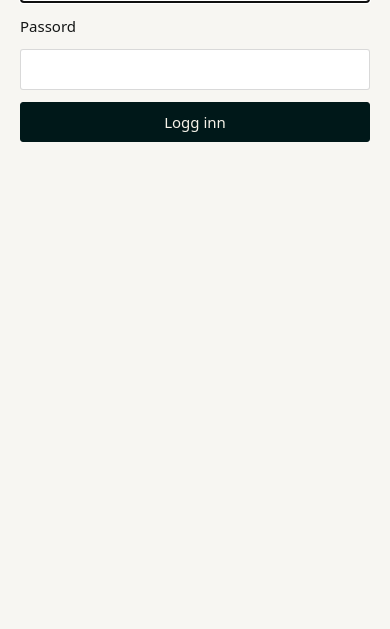
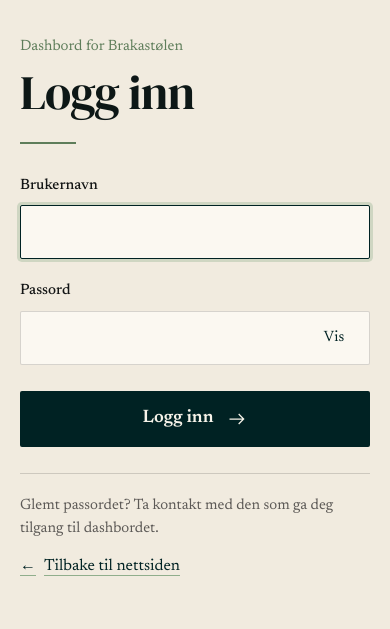
Before and after one commit to bogdantro/brakastolen, a Django app: page /dashboard/login/ in a window 390 px wide. Shown: the part 288-917 px from the top of the page. Before the commit the page ends 430 px from the top, so only its background shows below. Run offline with Django 5.2, Linux system fonts and the light colour scheme; style sheets or scripts are compiled from the project's sources; parts of the project's set-up code (start-up, migrations or seed data) failed here and were passed over.

Commit message:
Dashboard: login page in the site's design
Split screen with the aerial photo, the logo on the brand-green block and
a cream block stepping up from the bottom, beside a cream form panel in
DM Serif Display and Newsreader. Adds a show/hide button for the
password, a busy state on submit and a link back to the site; on phones
the photo becomes a band above the form. Login logic and the lockout
after repeated failures are unchanged.

Co-Authored-By: Claude Opus 5.5 <noreply@anthropic.com>

```diff
--- a/apps/dashboard/templates/dashboard/login.html
+++ b/apps/dashboard/templates/dashboard/login.html
@@ -1,18 +1,64 @@
-{% extends 'dashboard/base.html' %}
-{% block title %}Logg inn{% endblock %}
+{% load static %}<!DOCTYPE html>
+<html lang="nb-NO">
+<head>
+  <meta charset="UTF-8">
+  <meta name="viewport" content="width=device-width, initial-scale=1.0">
+  <meta name="robots" content="noindex, nofollow">
+  <title>Logg inn – {{ business.name }}</title>
+  <link rel="icon" href="{% static 'images/favicon/favicon-32.png' %}" sizes="32x32" type="image/png">
+  {% comment %} The login page wears the public site's design: same fonts, colours and stepped cream blocks. {% endcomment %}
+  <link rel="preconnect" href="https://fonts.googleapis.com">
+  <link rel="preconnect" href="https://fonts.gstatic.com" crossorigin>
+  <link href="https://fonts.googleapis.com/css2?family=DM+Serif+Display&family=Newsreader:opsz,wght@6..72,400;6..72,500;6..72,600&display=swap" rel="stylesheet">
+  <link rel="stylesheet" href="{% static 'scss/dashboard/login.css' %}">
+</head>
+<body class="login-page">
+  <main class="login-layout">
+    <section class="login-visual" aria-hidden="true">
+      <img src="{% static 'images/hero/hero-1-tranberg-utvikling-vaset.jpg' %}" alt="">
+      <div class="login-brand">
+        <img src="{% static 'images/logo/logo-mark-hvit.png' %}" alt="" width="60" height="42">
+        <span>
+          <span class="brand-name">{{ business.name }}</span>
+          <span class="brand-place">Vaset · Valdres</span>
+        </span>
+      </div>
+      <p class="login-quote">Tomter, henvendelser og nyheter – samlet på ett sted.</p>
+    </section>
 
-{% block content %}
-<section class="login">
-  <h1>Logg inn</h1>
-  <p>Dashbordet for {{ business.name }}.</p>
-  {% if error %}<p class="message error" role="alert">{{ error }}</p>{% endif %}
-  <form method="post" class="stack">
+    <section class="login-panel" aria-labelledby="login-title">
+      <div class="login-box">
+        <p class="login-kicker">Dashbord for {{ business.name }}</p>
+        <h1 id="login-title">Logg inn</h1>
+        <span class="login-rule" aria-hidden="true"></span>
+
+        {% if error %}<p class="login-error" role="alert">{{ error }}</p>{% endif %}
+
+        <form method="post" class="login-form" novalidate>
           {% csrf_token %}
+          <div class="field">
             <label for="{{ form.username.id_for_label }}">Brukernavn</label>
             {{ form.username }}
+          </div>
+          <div class="field">
             <label for="{{ form.password.id_for_label }}">Passord</label>
+            <div class="password-wrap">
               {{ form.password }}
-    <button type="submit" class="button">Logg inn</button>
+              <button type="button" class="show-password" aria-pressed="false" aria-controls="{{ form.password.id_for_label }}" data-show-password hidden>Vis</button>
+            </div>
+          </div>
+          <button type="submit" class="login-button">
+            Logg inn
+            <svg viewBox="0 0 24 24" width="20" height="20" aria-hidden="true"><path d="M3 12h17M14 6l6 6-6 6" fill="none" stroke="currentColor" stroke-width="1.5"/></svg>
+          </button>
         </form>
+
+        <p class="login-help">Glemt passordet? Ta kontakt med den som ga deg tilgang til dashbordet.</p>
+        <a href="/" class="back-link"><span aria-hidden="true">←</span> Tilbake til nettsiden</a>
+      </div>
     </section>
-{% endblock %}
+  </main>
+
+  <script src="{% static 'js/login.js' %}" defer></script>
+</body>
+</html>
--- /dev/null
+++ b/static/js/login.js
@@ -0,0 +1,27 @@
+// Dashboard login: a "Vis/Skjul" button for the password, and a busy state on submit
+// so a slow connection never invites a double click.
+
+document.addEventListener('DOMContentLoaded', function(){
+    const toggle = document.querySelector('[data-show-password]');
+    const form = document.querySelector('.login-form');
+    if (!form) return;
+
+    if (toggle){
+        const input = document.getElementById(toggle.getAttribute('aria-controls'));
+        // Shown only when JavaScript runs, since it does nothing without it
+        toggle.hidden = false;
+        toggle.addEventListener('click', function(){
+            const showing = input.type === 'text';
+            input.type = showing ? 'password' : 'text';
+            toggle.textContent = showing ? 'Vis' : 'Skjul';
+            toggle.setAttribute('aria-pressed', showing ? 'false' : 'true');
+            input.focus();
+        });
+    }
+
+    form.addEventListener('submit', function(){
+        const button = form.querySelector('.login-button');
+        button.disabled = true;
+        button.classList.add('is-busy');
+    });
+});
--- /dev/null
+++ b/static/scss/dashboard/login.css
@@ -0,0 +1,295 @@
+*, *::before, *::after {
+  box-sizing: border-box;
+}
+
+body.login-page {
+  margin: 0;
+  background: #F1EBDF;
+  color: #141616;
+  font-family: "Newsreader", Georgia, serif;
+  font-size: 18px;
+  line-height: 1.55;
+  -webkit-font-smoothing: antialiased;
+}
+
+img {
+  display: block;
+  max-width: 100%;
+}
+
+:focus-visible {
+  outline: 2px solid #5E7D5A;
+  outline-offset: 3px;
+}
+
+.login-layout {
+  min-height: 100vh;
+  min-height: 100svh;
+}
+
+.login-visual {
+  position: relative;
+  overflow: hidden;
+  background: #002223;
+}
+.login-visual > img {
+  position: absolute;
+  inset: 0;
+  width: 100%;
+  height: 100%;
+  object-fit: cover;
+}
+.login-visual::after {
+  content: "";
+  position: absolute;
+  inset: 0;
+  background: linear-gradient(180deg, rgba(0, 20, 20, 0.35) 0%, rgba(0, 20, 20, 0) 35%);
+}
+
+.login-brand {
+  position: absolute;
+  z-index: 2;
+  top: 0;
+  left: 0;
+  display: flex;
+  align-items: center;
+  gap: 18px;
+  background: #002223;
+  color: #F6F3E9;
+}
+.login-brand img {
+  width: 58px;
+}
+.login-brand > span {
+  display: flex;
+  flex-direction: column;
+  line-height: 1;
+}
+.login-brand .brand-name {
+  font-size: 27px;
+}
+.login-brand .brand-place {
+  margin-top: 8px;
+  font-size: 13px;
+  letter-spacing: 0.14em;
+  color: #90AE8C;
+}
+
+.login-quote {
+  position: absolute;
+  z-index: 2;
+  left: 0;
+  bottom: 0;
+  margin: 0;
+  background: #F1EBDF;
+  font-family: "DM Serif Display", Georgia, "Times New Roman", serif;
+  color: #0D1716;
+  line-height: 1.2;
+}
+.login-quote::before {
+  content: "";
+  display: block;
+  width: 48px;
+  height: 2px;
+  margin-bottom: 18px;
+  background: #5E7D5A;
+}
+
+.login-panel {
+  display: flex;
+  align-items: center;
+  justify-content: center;
+}
+
+.login-box {
+  width: 100%;
+  max-width: 420px;
+}
+
+.login-kicker {
+  margin: 0 0 10px;
+  font-size: 15px;
+  color: #5E7D5A;
+}
+
+h1 {
+  margin: 0;
+  font-family: "DM Serif Display", Georgia, "Times New Roman", serif;
+  font-weight: 400;
+  font-size: clamp(48px, 5vw, 72px);
+  line-height: 1;
+  letter-spacing: -0.02em;
+  color: #0D1716;
+}
+
+.login-rule {
+  display: block;
+  width: 56px;
+  height: 2px;
+  margin: 26px 0 30px;
+  background: #5E7D5A;
+}
+
+.login-error {
+  margin: 0 0 22px;
+  padding: 14px 16px;
+  background: #F6E3DF;
+  border-left: 2px solid #A23B2A;
+  color: #7A2A1D;
+  font-size: 16px;
+}
+
+.login-form {
+  display: grid;
+  gap: 20px;
+}
+.login-form label {
+  display: block;
+  margin-bottom: 8px;
+  font-size: 15px;
+  font-weight: 500;
+}
+.login-form .input {
+  width: 100%;
+  height: 54px;
+  padding: 0 16px;
+  font: inherit;
+  font-size: 18px;
+  color: #141616;
+  background: #FBF8F1;
+  border: 1px solid rgba(20, 22, 22, 0.16);
+  border-radius: 2px;
+  transition: border-color 0.2s ease, box-shadow 0.2s ease;
+}
+.login-form .input:focus {
+  outline: none;
+  border-color: #002223;
+  box-shadow: 0 0 0 3px rgba(144, 174, 140, 0.35);
+}
+
+.password-wrap {
+  position: relative;
+}
+.password-wrap .input {
+  padding-right: 76px;
+}
+
+.show-password {
+  position: absolute;
+  top: 50%;
+  right: 8px;
+  transform: translateY(-50%);
+  min-width: 56px;
+  height: 38px;
+  padding: 0 10px;
+  background: none;
+  border: 1px solid transparent;
+  border-radius: 2px;
+  font: inherit;
+  font-size: 15px;
+  color: #002223;
+  cursor: pointer;
+}
+.show-password:hover {
+  border-color: rgba(20, 22, 22, 0.16);
+  background: #fff;
+}
+
+.login-button {
+  display: inline-flex;
+  align-items: center;
+  justify-content: center;
+  gap: 14px;
+  height: 56px;
+  margin-top: 6px;
+  background: #002223;
+  color: #F6F3E9;
+  border: 0;
+  border-radius: 2px;
+  font: inherit;
+  font-size: 18px;
+  font-weight: 600;
+  cursor: pointer;
+  transition: background 0.25s ease;
+}
+.login-button:hover {
+  background: #5E7D5A;
+}
+.login-button.is-busy {
+  opacity: 0.7;
+  cursor: wait;
+}
+
+.login-help {
+  margin: 26px 0 0;
+  padding-top: 20px;
+  border-top: 1px solid rgba(20, 22, 22, 0.16);
+  font-size: 15px;
+  color: #5C5956;
+}
+
+.back-link {
+  display: inline-flex;
+  gap: 8px;
+  margin-top: 14px;
+  font-size: 16px;
+  color: #002223;
+  text-decoration: underline;
+  text-decoration-color: #90AE8C;
+  text-underline-offset: 5px;
+}
+
+@media (max-width: 899px) {
+  .login-visual {
+    height: 34vh;
+    min-height: 220px;
+  }
+  .login-brand {
+    padding: 14px 20px;
+  }
+  .login-brand img {
+    width: 44px;
+  }
+  .login-brand .brand-name {
+    font-size: 22px;
+  }
+  .login-brand .brand-place {
+    font-size: 11px;
+    margin-top: 5px;
+  }
+  .login-quote {
+    display: none;
+  }
+  .login-panel {
+    padding: 36px 20px 48px;
+  }
+  h1 {
+    font-size: 48px;
+  }
+}
+@media (min-width: 900px) {
+  .login-layout {
+    display: grid;
+    grid-template-columns: 7fr 5fr;
+  }
+  .login-brand {
+    padding: 0 40px 0 56px;
+    height: 104px;
+    width: min(100%, 440px);
+  }
+  .login-quote {
+    width: min(100%, 560px);
+    padding: 44px 56px 52px;
+    font-size: clamp(26px, 2.2vw, 36px);
+  }
+  .login-panel {
+    padding: 64px 48px;
+  }
+}
+@media (prefers-reduced-motion: reduce) {
+  * {
+    transition: none !important;
+  }
+}
+
+/*# sourceMappingURL=login.css.map */
--- /dev/null
+++ b/static/scss/dashboard/login.scss
@@ -0,0 +1,329 @@
+// Dashboard login in the public site's design: the aerial photo with the logo on the brand
+// green, a cream block stepping up from the bottom, and a cream form panel.
+@use '../global/variables' as *;
+
+*, *::before, *::after {
+  box-sizing: border-box;
+}
+
+body.login-page {
+  margin: 0;
+  background: $background;
+  color: $black;
+  font-family: $fontBody;
+  font-size: 18px;
+  line-height: 1.55;
+  -webkit-font-smoothing: antialiased;
+}
+
+img {
+  display: block;
+  max-width: 100%;
+}
+
+:focus-visible {
+  outline: 2px solid $sageDeep;
+  outline-offset: 3px;
+}
+
+.login-layout {
+  min-height: 100vh;
+  min-height: 100svh;
+}
+
+// ------------------------------------------------------------
+// Photo side
+// ------------------------------------------------------------
+.login-visual {
+  position: relative;
+  overflow: hidden;
+  background: $primaryColor;
+
+  > img {
+    position: absolute;
+    inset: 0;
+    width: 100%;
+    height: 100%;
+    object-fit: cover;
+  }
+
+  &::after {
+    content: '';
+    position: absolute;
+    inset: 0;
+    background: linear-gradient(180deg, rgba(0, 20, 20, 0.35) 0%, rgba(0, 20, 20, 0) 35%);
+  }
+}
+
+// The logo on a block of the brand green, as in the site's nav
+.login-brand {
+  position: absolute;
+  z-index: 2;
+  top: 0;
+  left: 0;
+  display: flex;
+  align-items: center;
+  gap: 18px;
+  background: $primaryColor;
+  color: $white;
+
+  img {
+    width: 58px;
+  }
+
+  > span {
+    display: flex;
+    flex-direction: column;
+    line-height: 1;
+  }
+
+  .brand-name {
+    font-size: 27px;
+  }
+
+  .brand-place {
+    margin-top: 8px;
+    font-size: 13px;
+    letter-spacing: 0.14em;
+    color: $sage;
+  }
+}
+
+// Cream block stepping up from the bottom of the photo
+.login-quote {
+  position: absolute;
+  z-index: 2;
+  left: 0;
+  bottom: 0;
+  margin: 0;
+  background: $background;
+  font-family: $fontDisplay;
+  color: $heroText;
+  line-height: 1.2;
+
+  &::before {
+    content: '';
+    display: block;
+    width: 48px;
+    height: 2px;
+    margin-bottom: 18px;
+    background: $sageDeep;
+  }
+}
+
+// ------------------------------------------------------------
+// Form side
+// ------------------------------------------------------------
+.login-panel {
+  display: flex;
+  align-items: center;
+  justify-content: center;
+}
+
+.login-box {
+  width: 100%;
+  max-width: 420px;
+}
+
+.login-kicker {
+  margin: 0 0 10px;
+  font-size: 15px;
+  color: $sageDeep;
+}
+
+h1 {
+  margin: 0;
+  font-family: $fontDisplay;
+  font-weight: 400;
+  font-size: clamp(48px, 5vw, 72px);
+  line-height: 1;
+  letter-spacing: -0.02em;
+  color: $heroText;
+}
+
+.login-rule {
+  display: block;
+  width: 56px;
+  height: 2px;
+  margin: 26px 0 30px;
+  background: $sageDeep;
+}
+
+.login-error {
+  margin: 0 0 22px;
+  padding: 14px 16px;
+  background: #F6E3DF;
+  border-left: 2px solid #A23B2A;
+  color: #7A2A1D;
+  font-size: 16px;
+}
+
+.login-form {
+  display: grid;
+  gap: 20px;
+
+  label {
+    display: block;
+    margin-bottom: 8px;
+    font-size: 15px;
+    font-weight: 500;
+  }
+
+  .input {
+    width: 100%;
+    height: 54px;
+    padding: 0 16px;
+    font: inherit;
+    font-size: 18px;
+    color: $black;
+    background: #FBF8F1;
+    border: 1px solid $border;
+    border-radius: 2px;
+    transition: border-color 0.2s ease, box-shadow 0.2s ease;
+
+    &:focus {
+      outline: none;
+      border-color: $primaryColor;
+      box-shadow: 0 0 0 3px rgba(144, 174, 140, 0.35);
+    }
+  }
+}
+
+// "Vis/Skjul" sits inside the password field
+.password-wrap {
+  position: relative;
+
+  .input {
+    padding-right: 76px;
+  }
+}
+
+.show-password {
+  position: absolute;
+  top: 50%;
+  right: 8px;
+  transform: translateY(-50%);
+  min-width: 56px;
+  height: 38px;
+  padding: 0 10px;
+  background: none;
+  border: 1px solid transparent;
+  border-radius: 2px;
+  font: inherit;
+  font-size: 15px;
+  color: $primaryColor;
+  cursor: pointer;
+
+  &:hover {
+    border-color: $border;
+    background: #fff;
+  }
+}
+
+.login-button {
+  display: inline-flex;
+  align-items: center;
+  justify-content: center;
+  gap: 14px;
+  height: 56px;
+  margin-top: 6px;
+  background: $primaryColor;
+  color: $white;
+  border: 0;
+  border-radius: 2px;
+  font: inherit;
+  font-size: 18px;
+  font-weight: 600;
+  cursor: pointer;
+  transition: background 0.25s ease;
+
+  &:hover {
+    background: $sageDeep;
+  }
+
+  &.is-busy {
+    opacity: 0.7;
+    cursor: wait;
+  }
+}
+
+.login-help {
+  margin: 26px 0 0;
+  padding-top: 20px;
+  border-top: 1px solid $border;
+  font-size: 15px;
+  color: $mutedText;
+}
+
+.back-link {
+  display: inline-flex;
+  gap: 8px;
+  margin-top: 14px;
+  font-size: 16px;
+  color: $primaryColor;
+  text-decoration: underline;
+  text-decoration-color: $sage;
+  text-underline-offset: 5px;
+}
+
+// ------------------------------------------------------------
+// Phones: a band of the photo at the top, the form below
+// ------------------------------------------------------------
+@media (max-width: 899px) {
+  .login-visual {
+    height: 34vh;
+    min-height: 220px;
+  }
+
+  .login-brand {
+    padding: 14px 20px;
+
+    img { width: 44px; }
+    .brand-name { font-size: 22px; }
+    .brand-place { font-size: 11px; margin-top: 5px; }
+  }
+
+  .login-quote {
+    display: none;
+  }
+
+  .login-panel {
+    padding: 36px 20px 48px;
+  }
+
+  h1 {
+    font-size: 48px;
+  }
+}
+
+// ------------------------------------------------------------
+// Larger screens: photo and form side by side
+// ------------------------------------------------------------
+@media (min-width: 900px) {
+  .login-layout {
+    display: grid;
+    grid-template-columns: 7fr 5fr;
+  }
+
+  .login-brand {
+    padding: 0 40px 0 56px;
+    height: 104px;
+    width: min(100%, 440px);
+  }
+
+  .login-quote {
+    width: min(100%, 560px);
+    padding: 44px 56px 52px;
+    font-size: clamp(26px, 2.2vw, 36px);
+  }
+
+  .login-panel {
+    padding: 64px 48px;
+  }
+}
+
+@media (prefers-reduced-motion: reduce) {
+  * {
+    transition: none !important;
+  }
+}
```
Also changed, not shown: 1 other file. Lines whose indentation alone changed are shown as unchanged.
